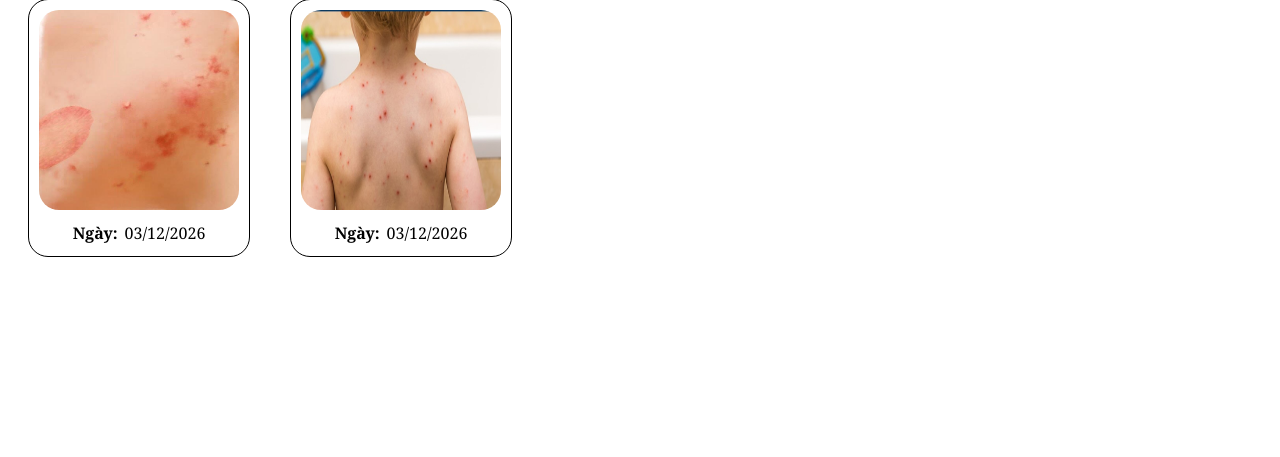
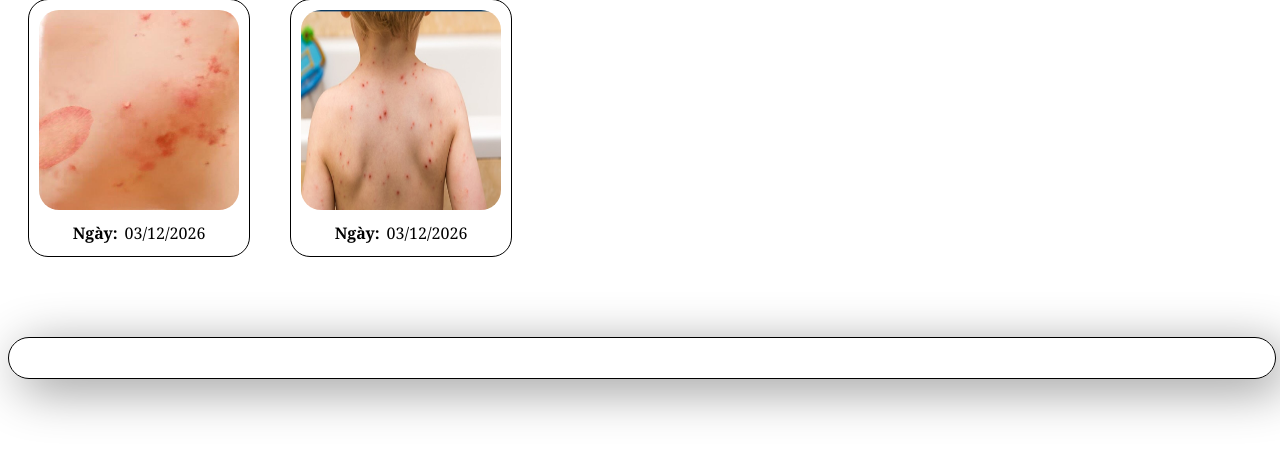
Before and after one commit to trongnghia2007/Tele-skincare-system, a Flask app: page / in a window 1280 px wide. Shown: the part 159-616 px from the top of the page. Run offline with Flask 3, Linux system fonts and the light colour scheme.

Commit message:
Update history.html

```diff
--- a/history/templates/history.html
+++ b/history/templates/history.html
@@ -18,7 +18,7 @@
   <h1 style="padding: 1% 2% 1% 1%; font-size: 150%">Lịch sử</h1>
 
   <section class="imagelist" style="display: flex; flex-wrap: wrap;"></section>
-  <section class="result" style="display: flex; margin-top: 60px; display: none;"></section>
+  <section class="result" style="display: flex; margin-top: 60px;"></section>
 
 </body>
 </html>
```
